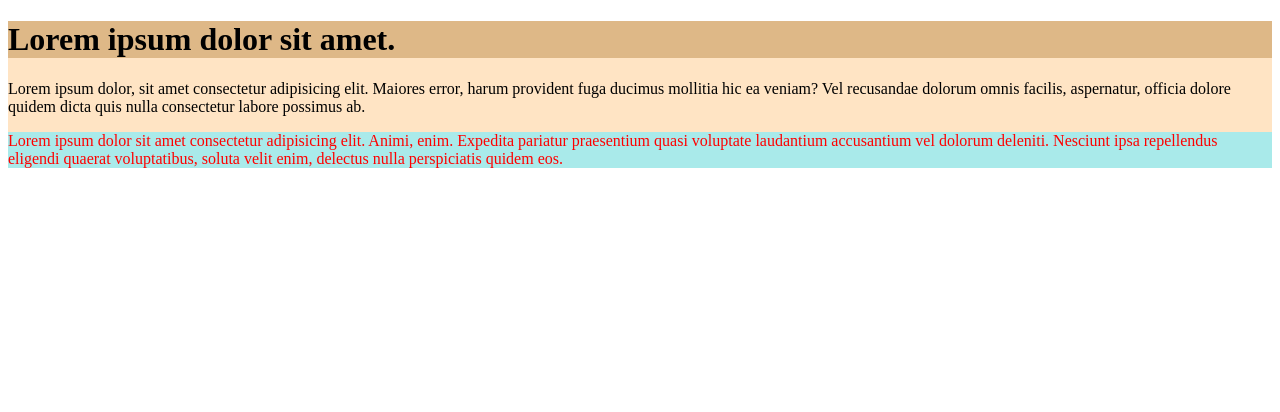
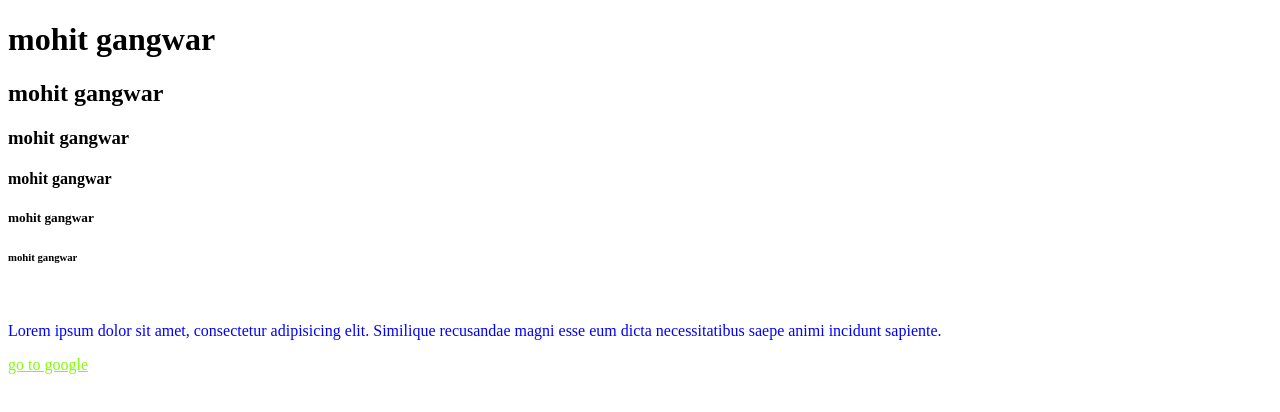
Before and after one commit to mohit-gangwar-electronics/Web-development-HTML-, a plain HTML site: page index.html in a window 1280 px wide. Drawn offline with Linux system fonts and the light colour scheme.

Commit message:
Added heading, paragraph, and anchor tags
Practiced basic HTML structure including main headings (h1) and paragraphs. Also added anchor tags (<a>) and used the target="_blank" attribute to successfully open links in a new tab.

```diff
--- a/index.html
+++ b/index.html
@@ -1,34 +1,26 @@
 <!DOCTYPE html>
 <html lang="en">
+
 <head>
     <meta charset="UTF-8">
     <meta name="viewport" content="width=device-width, initial-scale=1.0">
-    <title>how to see web sita in laptop and mobile</title>
-    <style>
-        p{
-            background-color: rgb(169, 234, 234);
-            color: red;
-        }
+    <title>bookmark</title>
+</head>
 
-        div{
-            background-color: bisque;
-        }
-        h1{
-            background-color: burlywood;
-        }
-    </style>
-</head>
 <body>
-    <div>
-        <h1>
-            Lorem ipsum dolor sit amet.
-        </h1>
-        Lorem ipsum dolor, sit amet consectetur adipisicing elit. Maiores error, harum provident fuga ducimus mollitia hic ea veniam? Vel recusandae dolorum omnis facilis, aspernatur, officia dolore quidem dicta quis nulla consectetur labore possimus ab.
-        <br>
-        <p>
-            Lorem ipsum dolor sit amet consectetur adipisicing elit. Animi, enim. Expedita pariatur praesentium quasi voluptate laudantium accusantium vel dolorum deleniti. Nesciunt ipsa repellendus eligendi quaerat voluptatibus, soluta velit enim, delectus nulla perspiciatis quidem eos.
-        </p>
-    </div>
+    <h1>mohit gangwar</h1>
+    <h2>mohit gangwar</h2>
+    <h3>mohit gangwar</h3>
+    <h4>mohit gangwar</h4>
+    <h5>mohit gangwar</h5>
+    <h6>mohit gangwar</h6>
+    <br>
+    <p style="color: blue;">
+        Lorem ipsum dolor sit amet, consectetur adipisicing elit. Similique recusandae magni esse eum dicta necessitatibus saepe animi incidunt sapiente.
+    </p>
+
+    <a target="_blank" style="color: chartreuse;" href="https://www.google.com">go to google</a>
 
 </body>
+
 </html>
```
